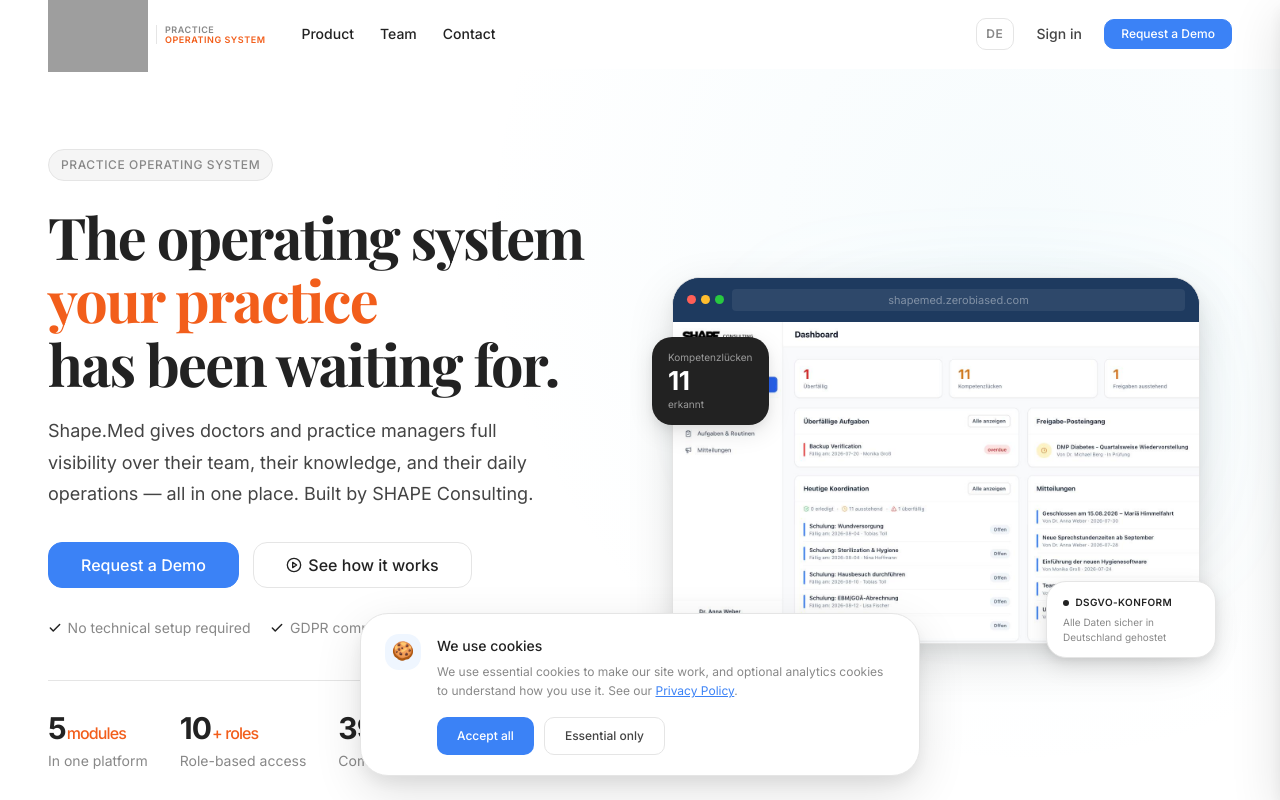
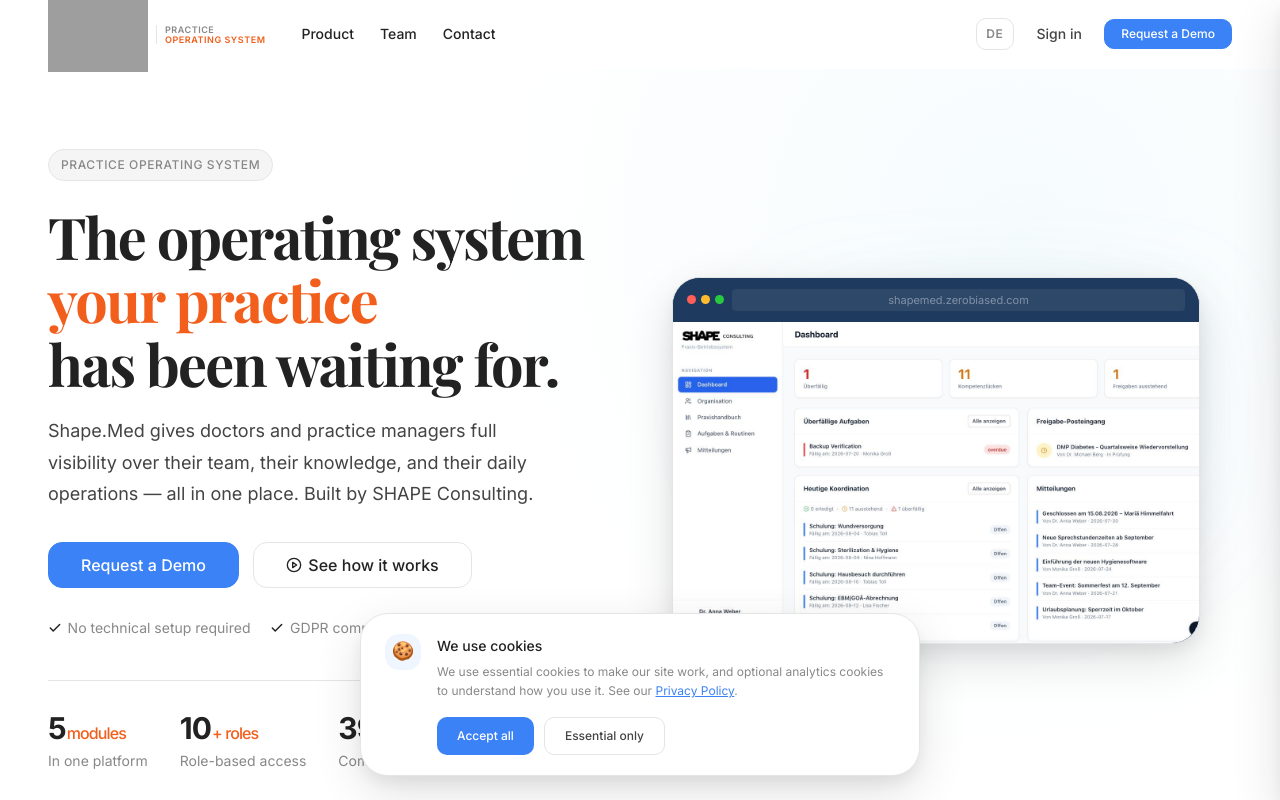
Before and after one commit to singh-sheetal/medical-website, a Next.js app: page / in a window 1280 px wide. Shown: the top 800 px of the page. Built offline with nearby package versions, Linux system fonts and the light colour scheme; no server answers; grey boxes are pictures that could not be loaded; a web font is replaced by a local one.

Commit message:
Remove floating badges from hero dashboard screenshot

```diff
--- a/components/ui/HeroVisual.tsx
+++ b/components/ui/HeroVisual.tsx
@@ -62,80 +62,6 @@ export function HeroVisual() {
         </div>
       </motion.div>
 
-      {/* Floating — competency badge */}
-      <motion.div
-        initial={{ opacity: 0, x: -20 }}
-        animate={{ opacity: 1, x: 0 }}
-        transition={{ duration: 0.5, delay: 1.0 }}
-        className="hero-float-left"
-        style={{
-          position: "absolute", top: "60px", left: "-20px",
-          backgroundColor: "var(--color-black)",
-          borderRadius: "var(--radius-lg)",
-          padding: "0.75rem 1rem",
-          boxShadow: "var(--shadow-md)", zIndex: 2,
-        }}
-      >
-        <div style={{
-          fontSize: "10px", color: "rgba(255,255,255,0.55)",
-          fontFamily: "var(--font-sans)", marginBottom: "2px",
-        }}>
-          Kompetenzlücken
-        </div>
-        <div style={{
-          fontSize: "26px", fontWeight: 700, color: "white",
-          fontFamily: "var(--font-sans)", lineHeight: 1,
-          fontVariantNumeric: "lining-nums", letterSpacing: "-0.02em",
-        }}>
-          11
-        </div>
-        <div style={{
-          fontSize: "10px", color: "rgba(255,255,255,0.55)",
-          fontFamily: "var(--font-sans)", marginTop: "2px",
-        }}>
-          erkannt
-        </div>
-      </motion.div>
-
-      {/* Floating — GDPR badge */}
-      <motion.div
-        initial={{ opacity: 0, x: 20 }}
-        animate={{ opacity: 1, x: 0 }}
-        transition={{ duration: 0.5, delay: 1.1 }}
-        className="hero-float-right"
-        style={{
-          position: "absolute", bottom: "-14px", right: "-16px",
-          backgroundColor: "var(--color-white)",
-          border: "1px solid var(--color-border)",
-          borderRadius: "var(--radius-lg)",
-          padding: "0.75rem 1rem",
-          boxShadow: "var(--shadow-md)", zIndex: 2, maxWidth: "170px",
-        }}
-      >
-        <div style={{
-          display: "flex", alignItems: "center", gap: "0.4rem",
-          marginBottom: "0.25rem",
-        }}>
-          <div style={{
-            width: "6px", height: "6px", borderRadius: "50%",
-            backgroundColor: "var(--color-text-heading)", flexShrink: 0,
-          }} />
-          <span style={{
-            fontSize: "10px", fontWeight: 600,
-            color: "var(--color-text-heading)",
-            fontFamily: "var(--font-sans)", letterSpacing: "0.04em",
-          }}>
-            DSGVO-KONFORM
-          </span>
-        </div>
-        <p style={{
-          fontSize: "10px", color: "var(--color-text-muted)",
-          fontFamily: "var(--font-sans)", lineHeight: 1.5, margin: 0,
-        }}>
-          Alle Daten sicher in Deutschland gehostet
-        </p>
-      </motion.div>
-
       <style>{`
         @media (max-width: 480px) {
           .hero-float-right, .hero-float-left { display: none; }
```
